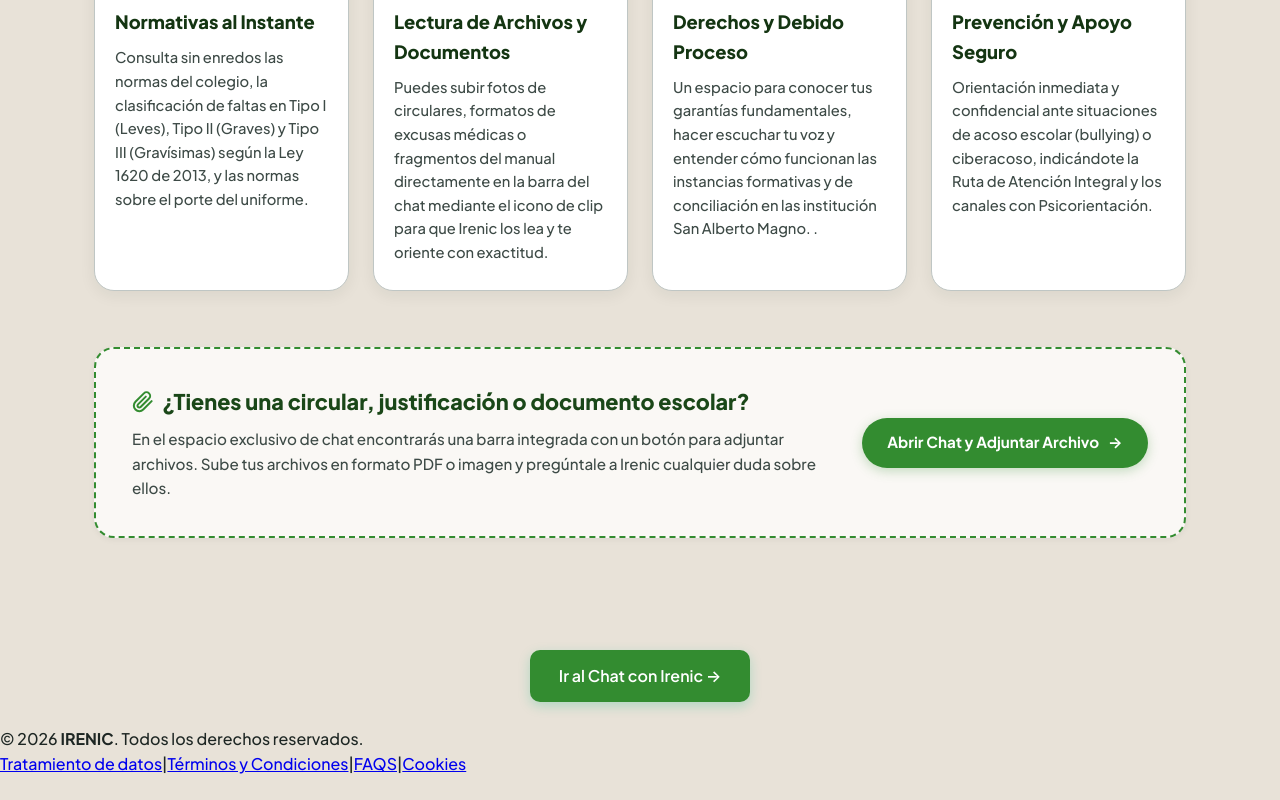
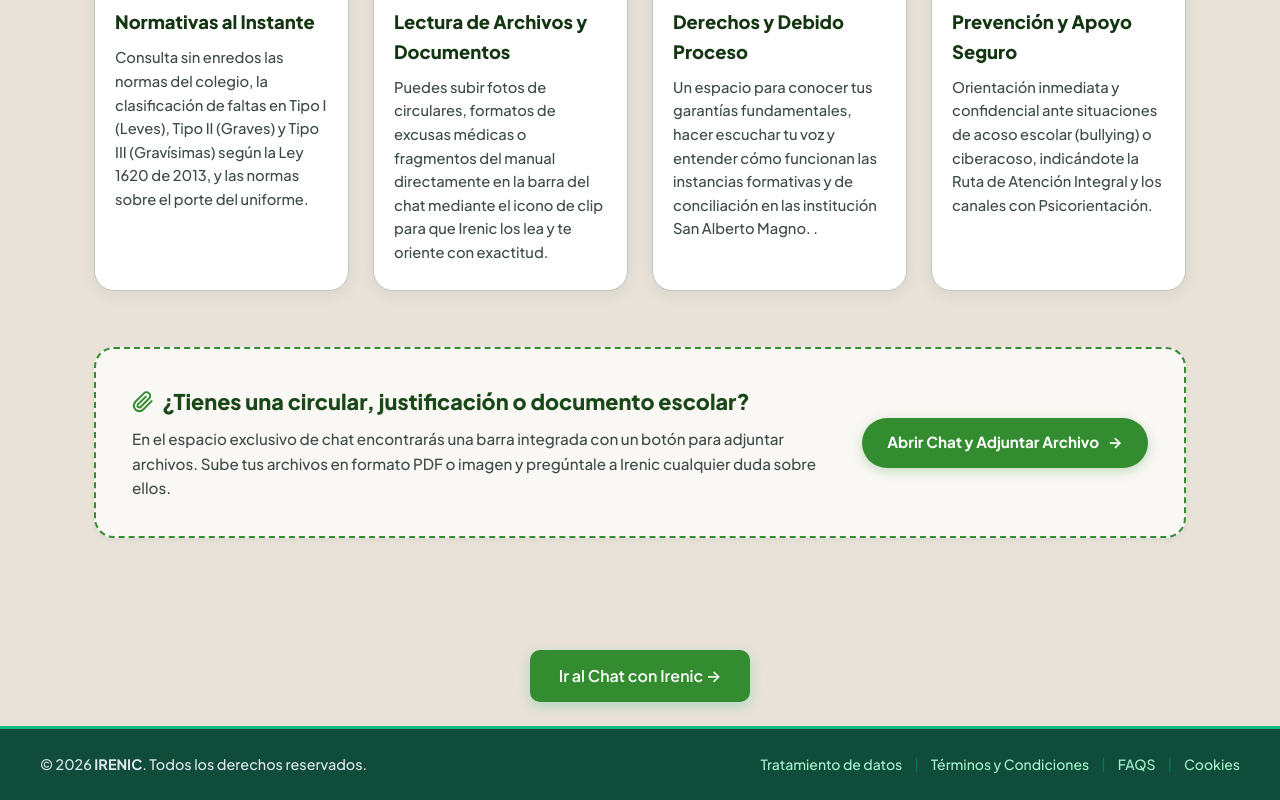
Before and after one commit to Ortega-EDX/IRENIC, a React (Vite) app: page /#/ in a window 1280 px wide. Shown: the part 1043-1843 px from the top of the page. Before the commit the page ends 1820 px from the top, so only its background shows below. Built offline with nearby package versions, Linux system fonts and the light colour scheme.

Commit message:
Implement footer styles and layout structure
Added styles for the footer and main layout.

```diff
--- a/src/styles/style.css
+++ b/src/styles/style.css
@@ -1062,3 +1062,69 @@ button[aria-label*="Conversations"],
     text-align: center;
   }
 }
+
+/* Layout principal para empujar el footer al final de la pantalla */
+.app-container {
+  display: flex;
+  flex-direction: column;
+  min-height: 100vh;
+}
+.main-content {
+  flex: 1;
+}
+/* Estilos del Footer de IRENIC */
+.irenic-footer {
+  background-color: #0f4c3a; /* Verde institucional */
+  color: #ffffff;
+  padding: 1.5rem 1rem;
+  font-family: 'Plus Jakarta Sans', 'Inter', sans-serif;
+  border-top: 3px solid #10b981;
+}
+.footer-container {
+  max-width: 1200px;
+  margin: 0 auto;
+  display: flex;
+  flex-direction: column;
+  align-items: center;
+  justify-content: space-between;
+  gap: 1rem;
+  text-align: center;
+}
+@media (min-width: 768px) {
+  .footer-container {
+    flex-direction: row;
+    text-align: left;
+  }
+}
+.footer-copy {
+  margin: 0;
+  font-size: 0.9rem;
+  color: #e2e8f0;
+}
+
+.footer-nav {
+  display: flex;
+  flex-wrap: wrap;
+  align-items: center;
+  justify-content: center;
+  gap: 0.75rem;
+}
+
+.footer-link {
+  color: #a7f3d0;
+  text-decoration: none;
+  font-size: 0.875rem;
+  font-weight: 500;
+  transition: color 0.2s ease-in-out;
+}
+
+.footer-link:hover {
+  color: #ffffff;
+  text-decoration: underline;
+}
+
+.footer-separator {
+  color: #047857;
+  font-size: 0.85rem;
+  user-select: none;
+}
```
